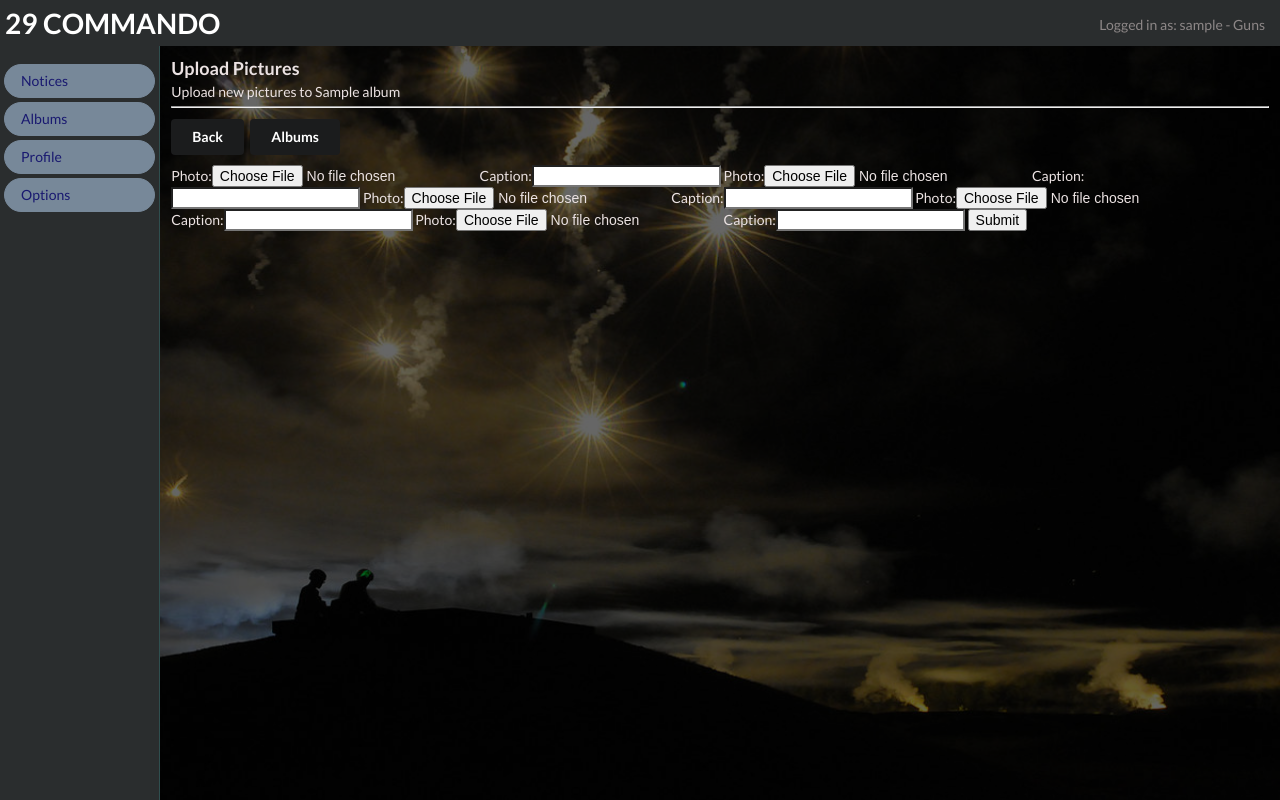
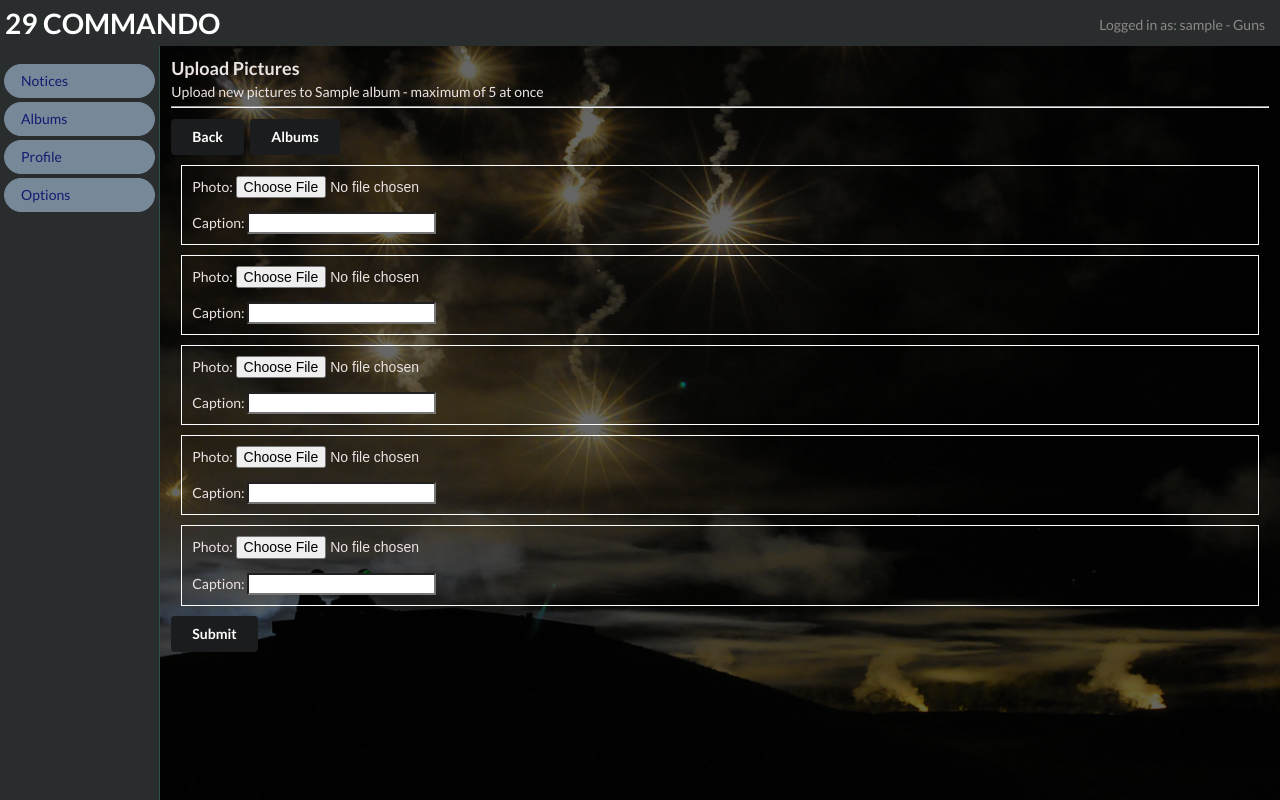
Before and after one commit to Ivystrode/commando_media, a Django app: a page that uses albums/templates/albums/add_photo.html in a window 1280 px wide. Run offline with Django 3.2, Linux system fonts and the light colour scheme; a user stored in the database is signed in; tables that the repository leaves empty hold one stand-in row (values such as "Sample post"); some libraries are stand-ins or nearby versions.

Commit message:
small styling changes to add photo template

```diff
--- a/albums/templates/albums/add_photo.html
+++ b/albums/templates/albums/add_photo.html
@@ -8,7 +8,7 @@
 
 {% block title %}Add Picture{% endblock %}
 {% block page_title %}Upload Pictures{% endblock %}
-{% block subtitle %}Upload new pictures to {{album.title}}{% endblock %}
+{% block subtitle %}Upload new pictures to {{album.title}} - maximum of 5 at once{% endblock %}
 </head>
 {% block content %}
 
@@ -28,11 +28,11 @@
 
                     {{ formset.management_form }}
                     {% for form in formset %}
-                        {{ form }}
+                    <div class="add-photo-upload-form-item">
+                        {{ form.as_p }}
+                    </div>
                     {% endfor %}
-
-
-                    <input type="submit" name="submit" value="Submit" />
+                    <input class="ui secondary button" type="submit" name="submit" value="Submit" />
                 </form>
             </div>
 
--- a/static/css/album_styles.css
+++ b/static/css/album_styles.css
@@ -74,6 +74,13 @@
     text-overflow: ellipsis;
 }
 
+/* =====ADD PHOTO===== */
+.add-photo-upload-form-item {
+    margin: 10px;
+    border: 1px solid white;
+    padding: 10px;
+}
+
 /* =====COMMENTS===== */
 /* @media(max-width: 800px){
     #comments-section{
```
